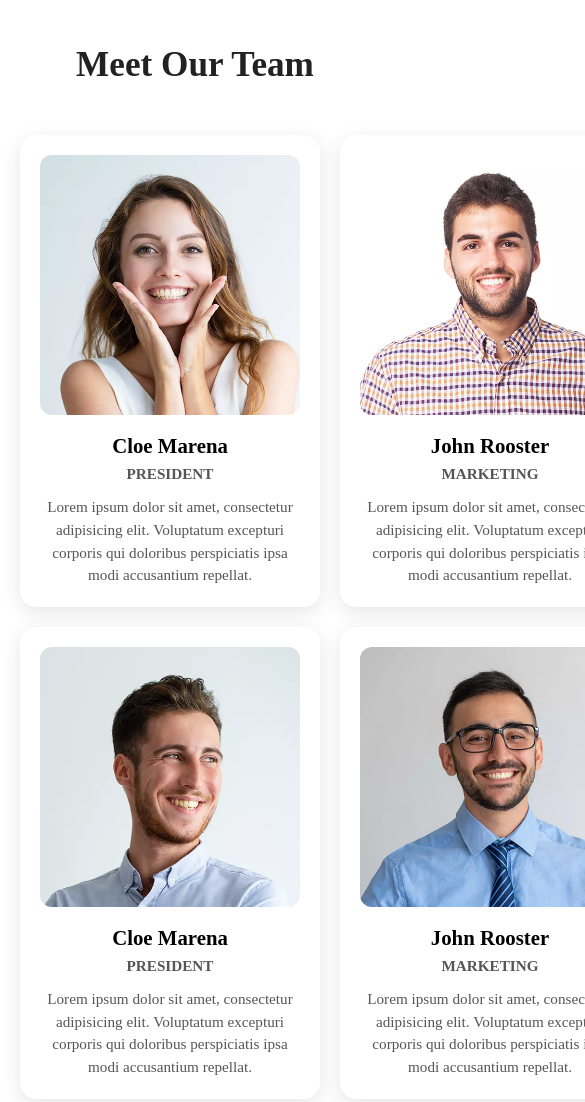
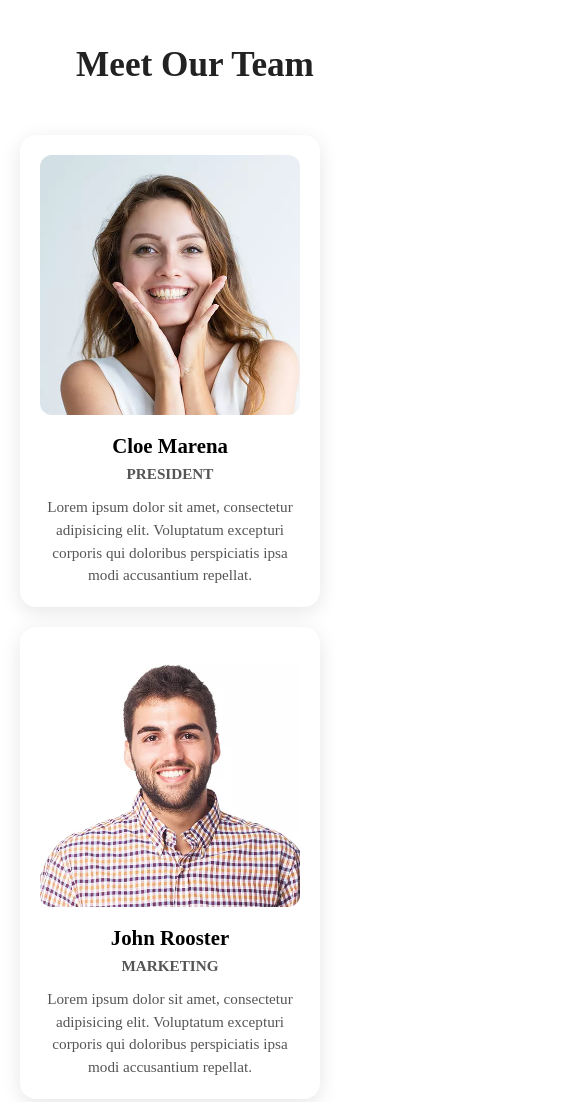
Before and after one commit to Afzaal162/AfzaalinternshipP1, a plain HTML site: page index.html in a window 390 px wide. Shown: the part 6580-7682 px from the top of the page, 585 px wide, since content can reach past the window. Drawn offline with Linux system fonts and the light colour scheme.

Commit message:
Update style.css

```diff
--- a/style.css
+++ b/style.css
@@ -578,6 +578,29 @@ html {
   transform: translateY(-10px) scale(1.03);
   box-shadow: 0 10px 30px rgba(0, 0, 0, 0.15);
 }
+@media (max-width: 992px) {
+  .team-container {
+    grid-template-columns: repeat(2, 1fr);
+  }
+}
+
+@media (max-width: 600px) {
+  .team-container {
+    grid-template-columns: 1fr;
+  }
+
+  .team-card {
+    max-width: 100%;
+  }
+
+  .title {
+    font-size: 2rem;
+  }
+
+  .our-team-intro h2 {
+    font-size: 1.8rem;
+  }
+}
 
 /* Animation for fade-in */
 .show {
```
